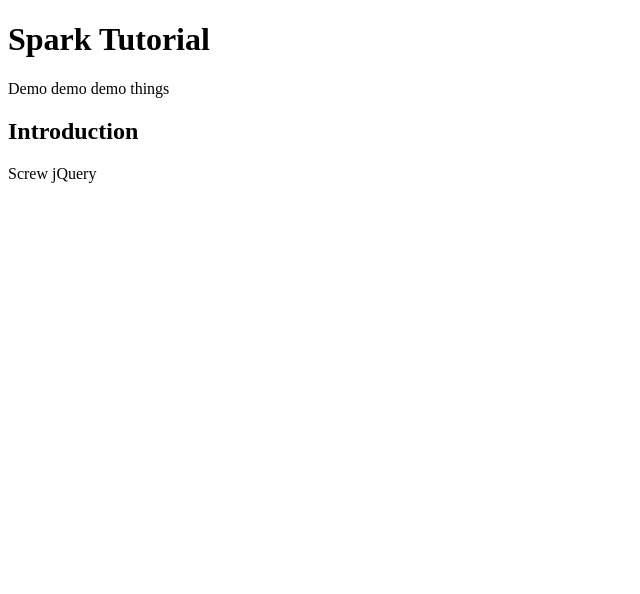
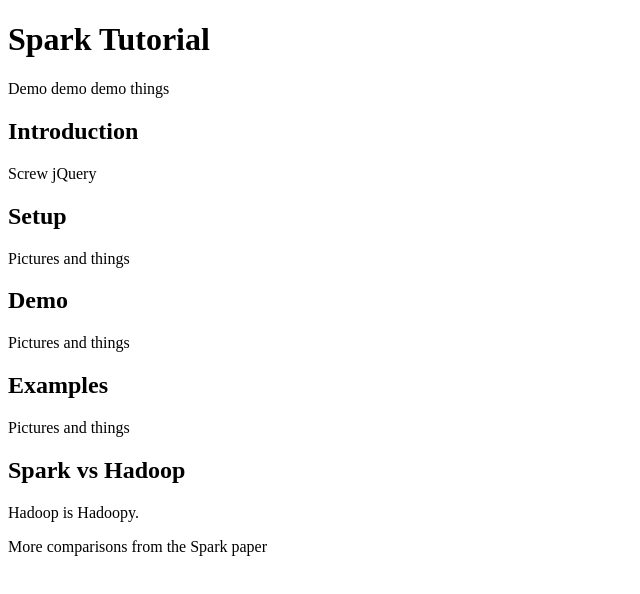
Before and after one commit to stung/cs239_spark, a plain HTML site: page index.html in a window 1280 px wide. Shown: the whole page, without its empty margins (0-640 px from the left). Drawn offline with Linux system fonts and the light colour scheme.

Commit message:
Created headers for webpage

```diff
--- a/index.html
+++ b/index.html
@@ -12,6 +12,18 @@
 <h2>Introduction</h2>
 <p>Screw jQuery</p>
 
+<h2>Setup</h2>
+<p>Pictures and things</p>
+
+<h2>Demo</h2>
+<p>Pictures and things</p>
+
+<h2>Examples</h2>
+<p>Pictures and things</p>
+
+<h2>Spark vs Hadoop</h2>
+<p>Hadoop is Hadoopy.</p>
+<p>More comparisons from the Spark paper</p>
 
 
 </body>
```
